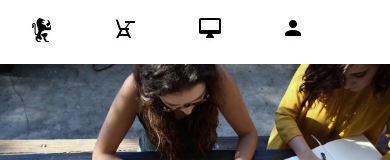
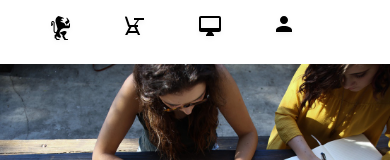
Before and after one commit to Darius-web/colmar-academy, a plain HTML site: page Code/index.html in a window 390 px wide. Shown: the top 160 px of the page. Drawn offline with Linux system fonts and the light colour scheme.

Commit message:
header centered

```diff
--- a/Code/index.html
+++ b/Code/index.html
@@ -8,6 +8,7 @@
   </head>
   <body>
     <header>
+      <div class="header-container">
         <div class="logo-container">
           <img src="../images/ic-logo.svg" alt="logo-image" />
           <p><span class="bold">COLMAR</span>ACADEMY</p>
@@ -34,6 +35,7 @@
             </li>
           </ul>
         </nav>
+      </div>
     </header>
     <div class="container">
       <section class="intro">
--- a/Code/styles.css
+++ b/Code/styles.css
@@ -10,7 +10,6 @@ body {
   margin: 0;
   padding: 0;
   font-family: "Montserrat";
-  overflow-x: hidden;
 }
 
 header {
@@ -335,16 +334,26 @@ footer > ul > li > a:hover {
 }
 
 @media (max-width: 780px) {
+  .header-container {
+    text-align: center;
+    width: 100%;
+    margin: auto;
+    display: flex;
+    justify-content: space-evenly;
+  }
+
   header {
     justify-content: space-around;
   }
 
   header > a {
     display: inline-block;
+    text-decoration: none;
   }
 
   header .logo-container {
     margin: 0;
+    display: inline-block;
   }
 
   header .logo-container p {
@@ -395,3 +404,6 @@ footer > ul > li > a:hover {
     width: auto;
   }
 }
+
+@media (max-width: 400px) {
+}
```
Lines whose indentation alone changed are shown as unchanged.
